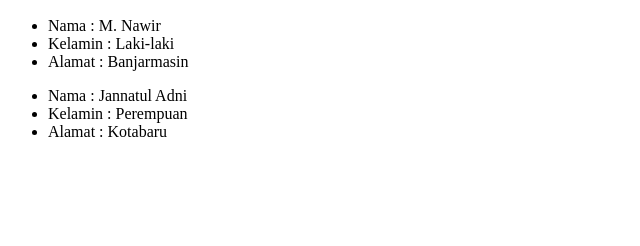
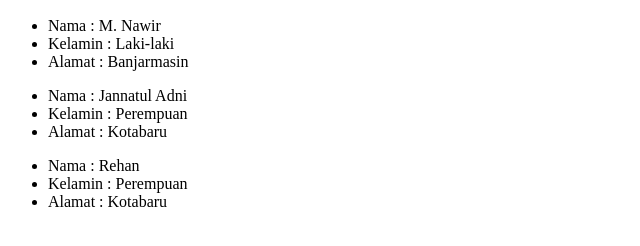
Before and after one commit to nawir177/coba, a plain HTML site: page index.html in a window 1280 px wide. Shown: the part 110-356 px from the top of the page, without its empty margins (0-640 px from the left). Drawn offline with Linux system fonts and the light colour scheme.

Commit message:
tambahan data

```diff
--- a/index.html
+++ b/index.html
@@ -19,5 +19,10 @@
       <li>Kelamin : Perempuan</li>
       <li>Alamat : Kotabaru</li>
    </ul>
+    <ul>
+      <li>Nama : Rehan</li>
+      <li>Kelamin : Perempuan</li>
+      <li>Alamat : Kotabaru</li>
+   </ul>
 </body>
 </html>
```
